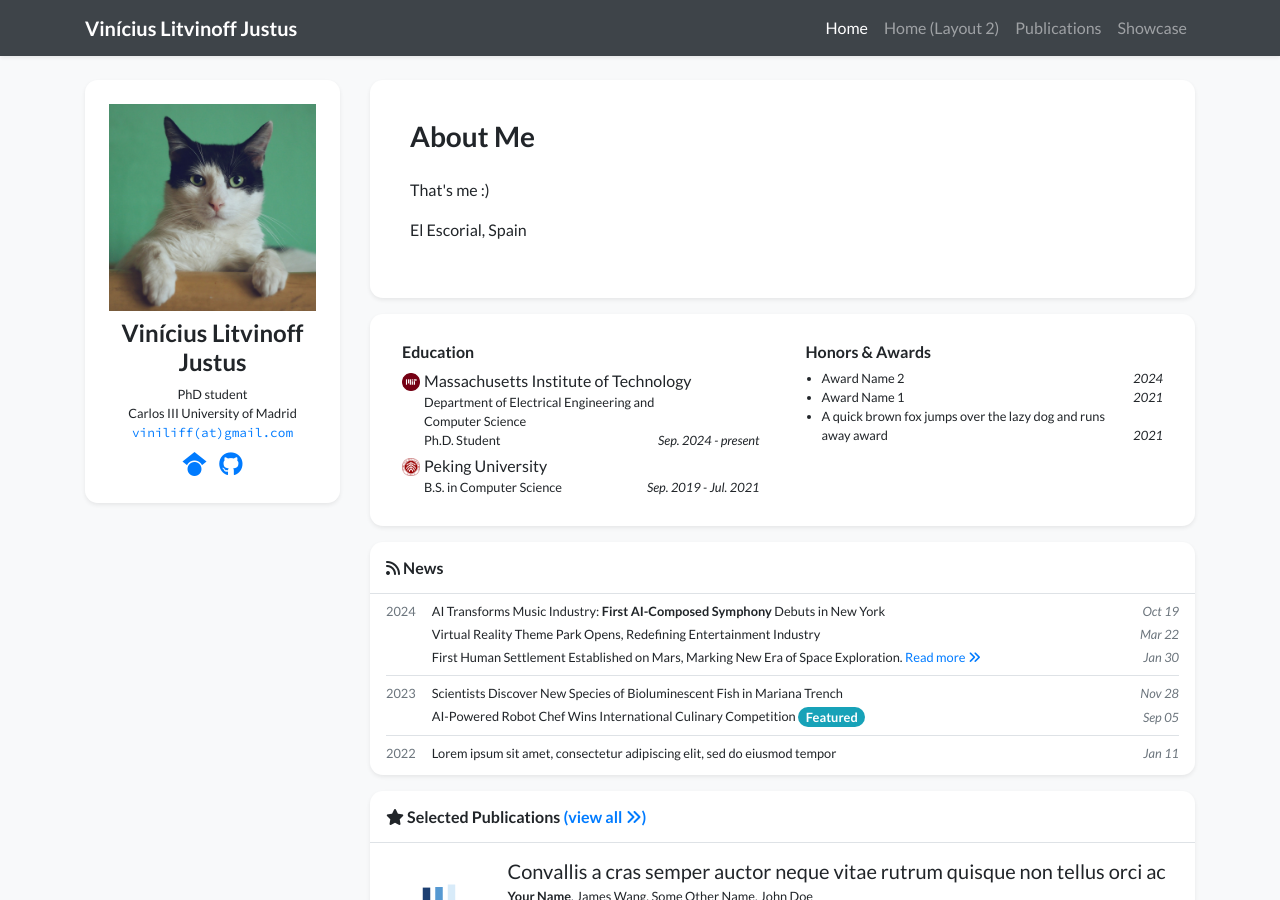
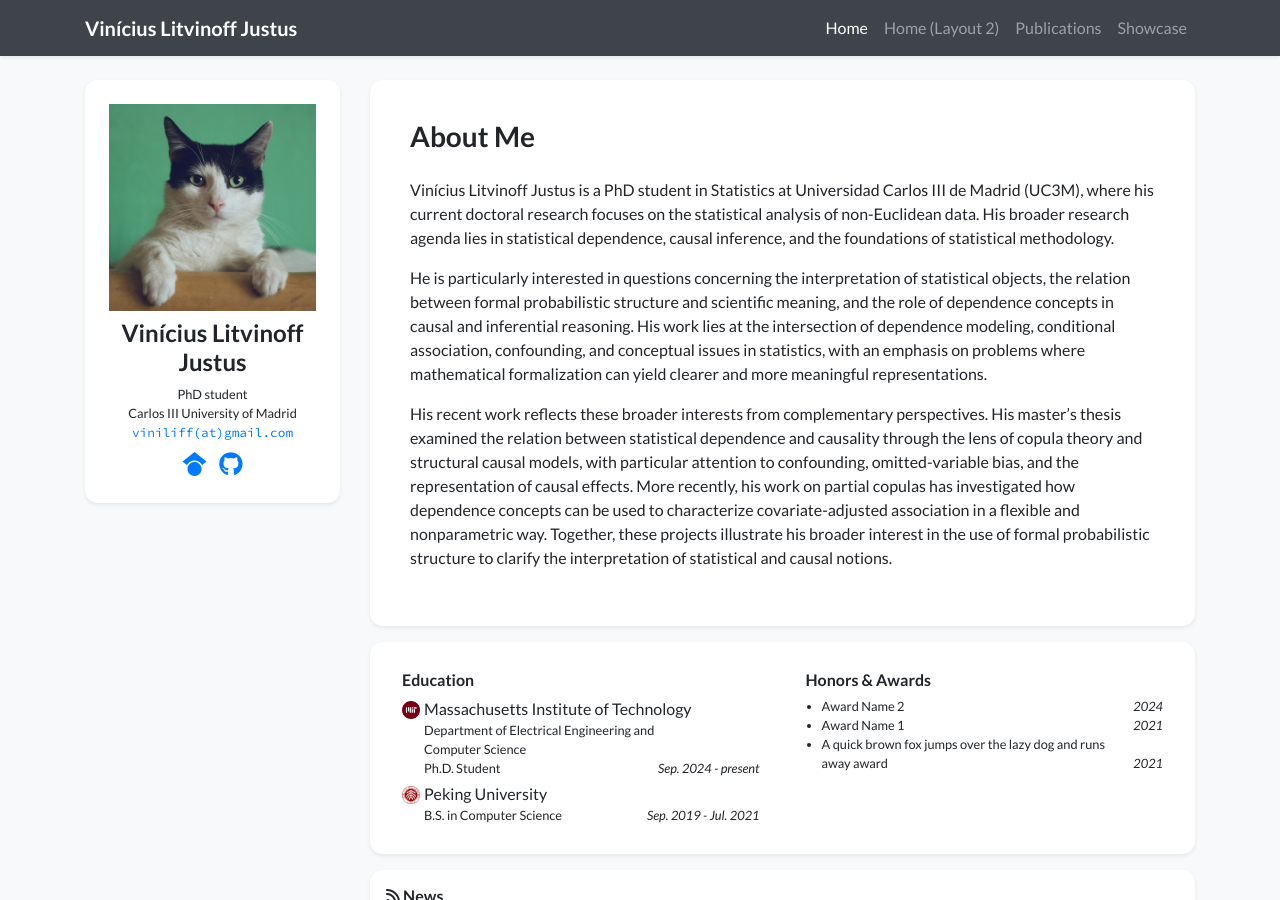
Before and after one commit to viniciusliff/viniciusliff.github.io, a Jekyll site: the page built from index.html, in a window 1280 px wide and 900 px high. Built offline with Jekyll 4.4.1, drawn with Linux system fonts in a browser that asks for light colours; nearby versions of some CDN libraries; a style sheet for code colours, icons or effects is not loaded.

Commit message:
Revise short bio with academic details and interests
Updated short bio to include detailed academic background and research interests.

```diff
--- a/_data/profile.yml
+++ b/_data/profile.yml
@@ -22,15 +22,18 @@ github: viniciusliff
 short_bio_text_justify: false
 short_bio: >-
   <p>
-    That's me :)
+    Vinícius Litvinoff Justus is a PhD student in Statistics at Universidad Carlos III de Madrid (UC3M), where his current doctoral research focuses on the statistical analysis of non-Euclidean data. His broader research agenda lies in statistical dependence, causal inference, and the foundations of statistical methodology.
   </p>
   <p>
-    El Escorial, Spain
+   He is particularly interested in questions concerning the interpretation of statistical objects, the relation between formal probabilistic structure and scientific meaning, and the role of dependence concepts in causal and inferential reasoning. His work lies at the intersection of dependence modeling, conditional association, confounding, and conceptual issues in statistics, with an emphasis on problems where mathematical formalization can yield clearer and more meaningful representations.
+  </p>
+  <p>
+  His recent work reflects these broader interests from complementary perspectives. His master’s thesis examined the relation between statistical dependence and causality through the lens of copula theory and structural causal models, with particular attention to confounding, omitted-variable bias, and the representation of causal effects. More recently, his work on partial copulas has investigated how dependence concepts can be used to characterize covariate-adjusted association in a flexible and nonparametric way. Together, these projects illustrate his broader interest in the use of formal probabilistic structure to clarify the interpretation of statistical and causal notions.
   </p>
 
 portrait_url: /assets/images/photos/portrait.jpg
 portrait_caption: >-
-  Photo by Manja Vitolic on Unsplash (this caption is optional, comment it out to disable).
+  That's me :)
 
 education:
 - name: Massachusetts Institute of Technology
```
